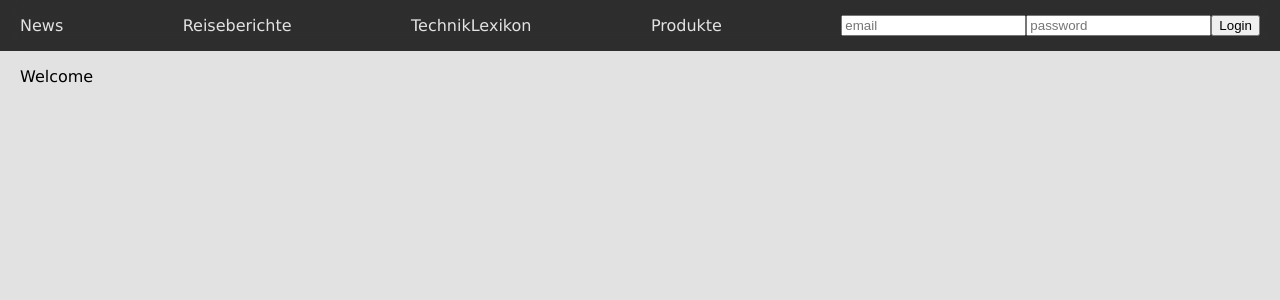
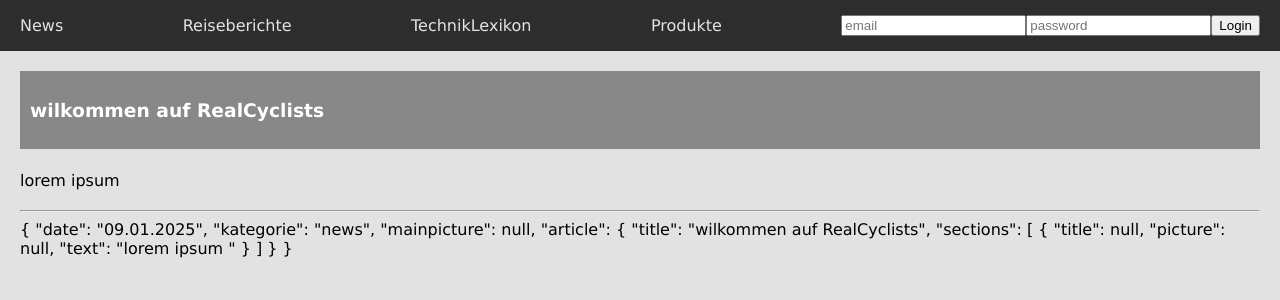
Before and after one commit to mcbauman/realCyclist, a Vue app in the folder frontend/: page / in a window 1280 px wide. Shown: the top 300 px of the page. Built offline with nearby package versions, Linux system fonts and the light colour scheme.

Commit message:
firstContent

```diff
--- a/frontend/src/App.vue
+++ b/frontend/src/App.vue
@@ -2,7 +2,9 @@
 import { ref } from 'vue';
 import MenuIcon from './assets/icons/MenuIcon.vue';
 import LeaveIcon from './assets/icons/LeaveIcon.vue';
+import ArticleComponent from './components/ArticleComponent.vue';
 import { useUSerStore } from './stores/userStore';
+import {articles} from "./stores/articles"
 const userStore=useUSerStore()
 const colorSchema = ref("default")
 const menuOpen = ref("hide")
@@ -28,6 +30,6 @@ const loginData = ref({})
   </header>
 
   <main :class="colorSchema">
-  <p>Welcome</p>
+    <ArticleComponent v-for="articleContent in articles" :articleContent="articleContent" />
   </main>
 </template>
--- a/frontend/src/assets/main.css
+++ b/frontend/src/assets/main.css
@@ -3,6 +3,10 @@
   --headerText:rgb(226, 226, 226);
   --mainBG:rgb(226, 226, 226);
   --mainText:black;
+  --articleHeaderBG:rgb(136, 136, 136);
+  --articleHeaderText:white;
+  --articleBG:white;
+  --articleText:black;
 }
 
 body{
@@ -45,6 +49,16 @@ main{
   color: var(--mainText);
 }
 
+article{
+  margin: 20px 0;
+}
+
+.articleHeader{
+  background-color: var(--articleHeaderBG);
+  color: var(--articleHeaderText);
+  padding:10px;
+}
+
 @media only screen and (min-width:800px) {
   #menuIcon{
     display: none;
--- /dev/null
+++ b/frontend/src/components/ArticleComponent.vue
@@ -0,0 +1,23 @@
+<script setup>
+const props = defineProps(["articleContent"])
+</script>
+<template>
+    <article>
+        <header class="articleHeader">
+            <h3>
+                {{ articleContent.article.title }}
+            </h3>
+        </header>
+        <div class="articleBod">
+
+        </div>
+        <img v-if="articleContent.picture" :src="articleContent.picture">
+        <section v-for="sectionContent in articleContent.article.sections">
+            <h4>{{ sectionContent.title }}</h4>
+            <img v-if="sectionContent.picture" :src="sectionContent.picture" alt="">
+            <p>{{ sectionContent.text }}</p>
+        </section>
+    </article>
+    <hr>
+    {{ articleContent }}
+</template>
--- /dev/null
+++ b/frontend/src/stores/articles.js
@@ -0,0 +1,17 @@
+export const articles=[
+    {
+        date:"09.01.2025",
+        kategorie:"news",
+        mainpicture:null,
+        article:{
+            title:"wilkommen auf RealCyclists",
+            sections:[
+                {
+                    title:null,
+                    picture:null,
+                    text:"lorem ipsum "
+                }
+            ]
+        }
+    }
+]
```
